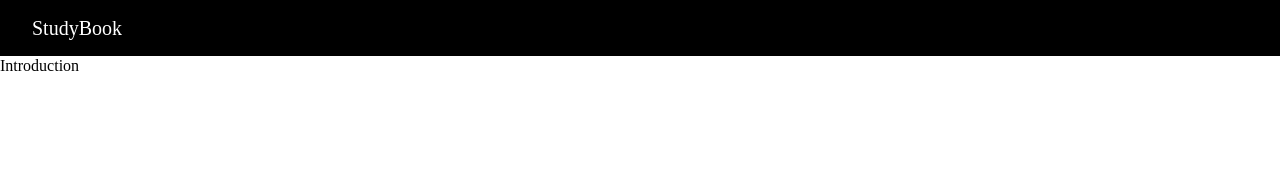
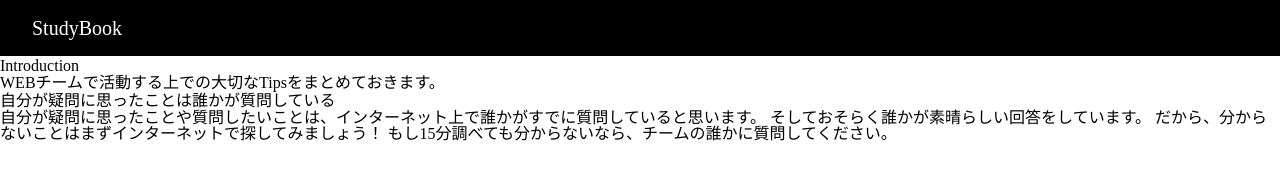
Before and after one commit to wasedasai/StudyBook, a Gatsby site: page /1/ in a window 1280 px wide. Built offline with nearby package versions, Linux system fonts and the light colour scheme; Gatsby itself is replaced by a stand-in of ours.

Commit message:
Update 1.md

```diff
--- a/textbook/1.md
+++ b/textbook/1.md
@@ -2,3 +2,11 @@
 title: Introduction
 id: 1
 ---
+
+WEBチームで活動する上での大切なTipsをまとめておきます。
+
+# 自分が疑問に思ったことは誰かが質問している
+自分が疑問に思ったことや質問したいことは、インターネット上で誰かがすでに質問していると思います。
+そしておそらく誰かが素晴らしい回答をしています。
+だから、分からないことはまずインターネットで探してみましょう！
+もし15分調べても分からないなら、チームの誰かに質問してください。
```
